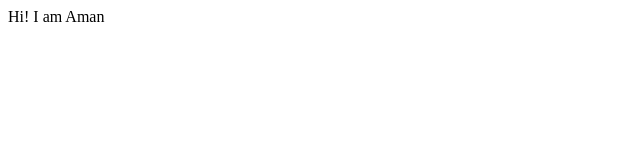
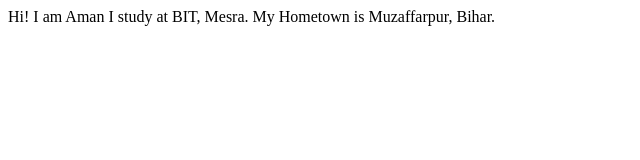
Before and after one commit to Amankr705/Portfolio-site, a plain HTML site: page index.html in a window 1280 px wide. Shown: the whole page, without its empty margins (0-640 px from the left). Drawn offline with Linux system fonts and the light colour scheme.

Commit message:
added info about me in base page

```diff
--- a/index.html
+++ b/index.html
@@ -8,5 +8,7 @@
 </head>
 <body>
     Hi! I am Aman
+    I study at BIT, Mesra.
+    My Hometown is Muzaffarpur, Bihar.
 </body>
 </html>
```
